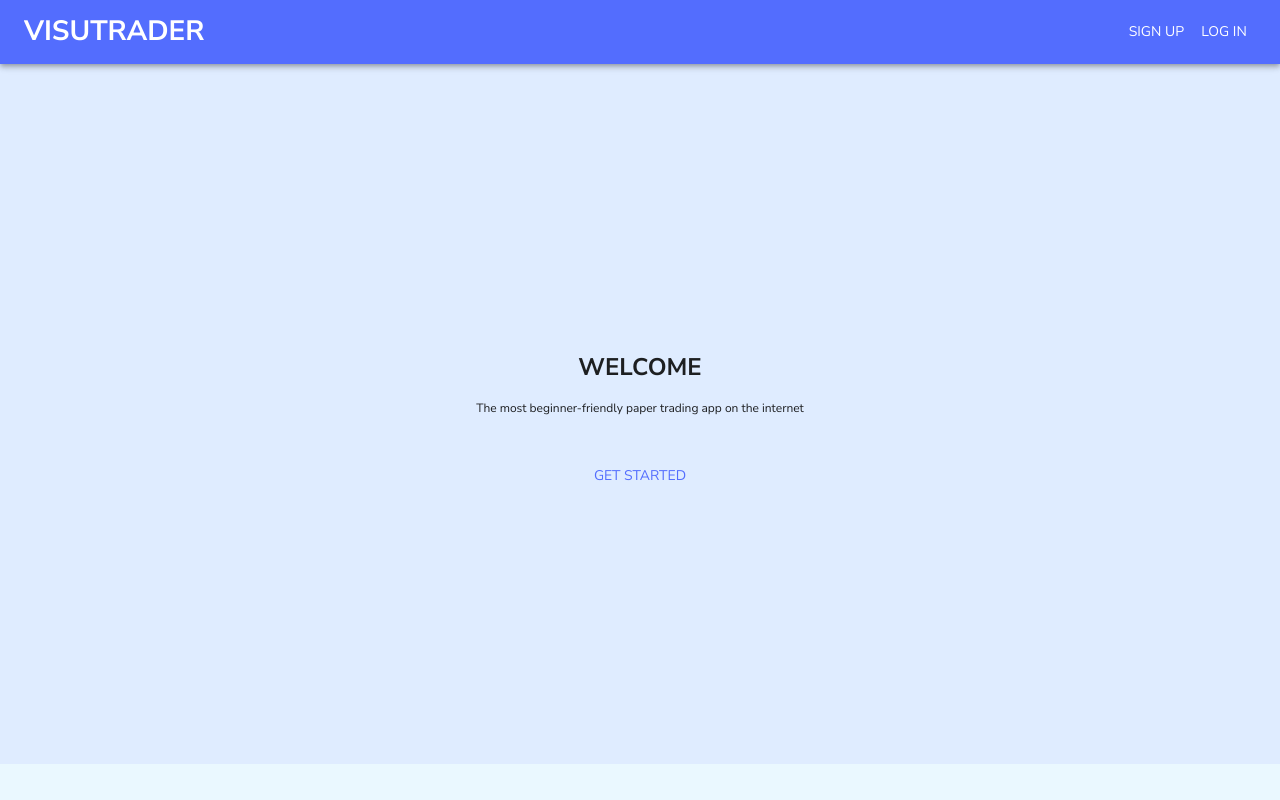
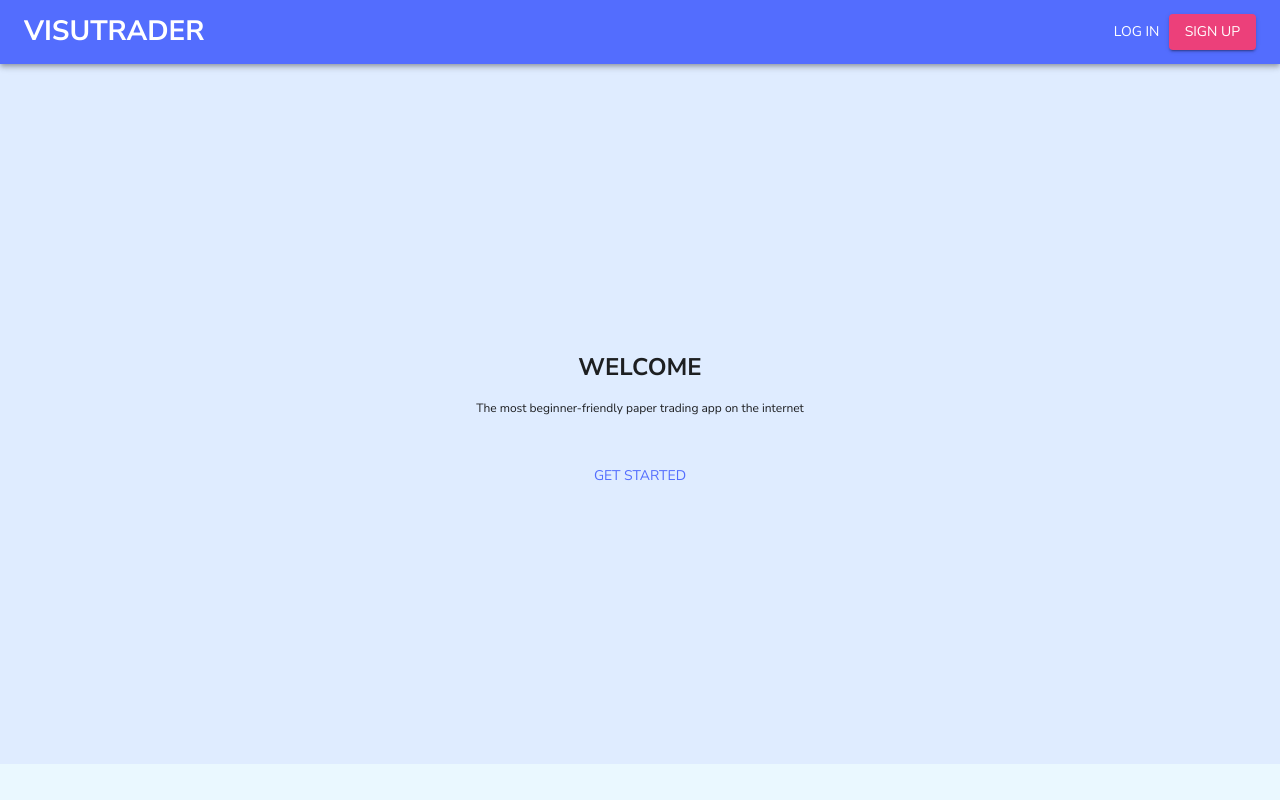
Before and after one commit to VisuTrader-Orbital2021/visutrader-frontend-in-typescript, a React (Create React App) app: page / in a window 1280 px wide. Shown: the top 800 px of the page. Built offline with nearby package versions, Linux system fonts and the light colour scheme; what axios-cache-adapter would draw is missing.

Commit message:
Fix sign up button styling at Dashboard.js

```diff
--- a/src/components/Dashboard.js
+++ b/src/components/Dashboard.js
@@ -182,11 +182,11 @@ function UpperBar({ classes, open, handleDrawerOpen }) {
     } else {
       return (
         <div>
-          <RouterLink to="/signup" className={classes.routerLinkStyle}>
-            <Button color="inherit">SIGN UP</Button>
-          </RouterLink>
           <RouterLink to="/login" className={classes.routerLinkStyle}>
             <Button color="inherit">LOG IN</Button>
+          </RouterLink>
+          <RouterLink to="/signup" className={classes.routerLinkStyle}>
+            <Button variant="contained" color="secondary">SIGN UP</Button>
           </RouterLink>
         </div>
       );
```
